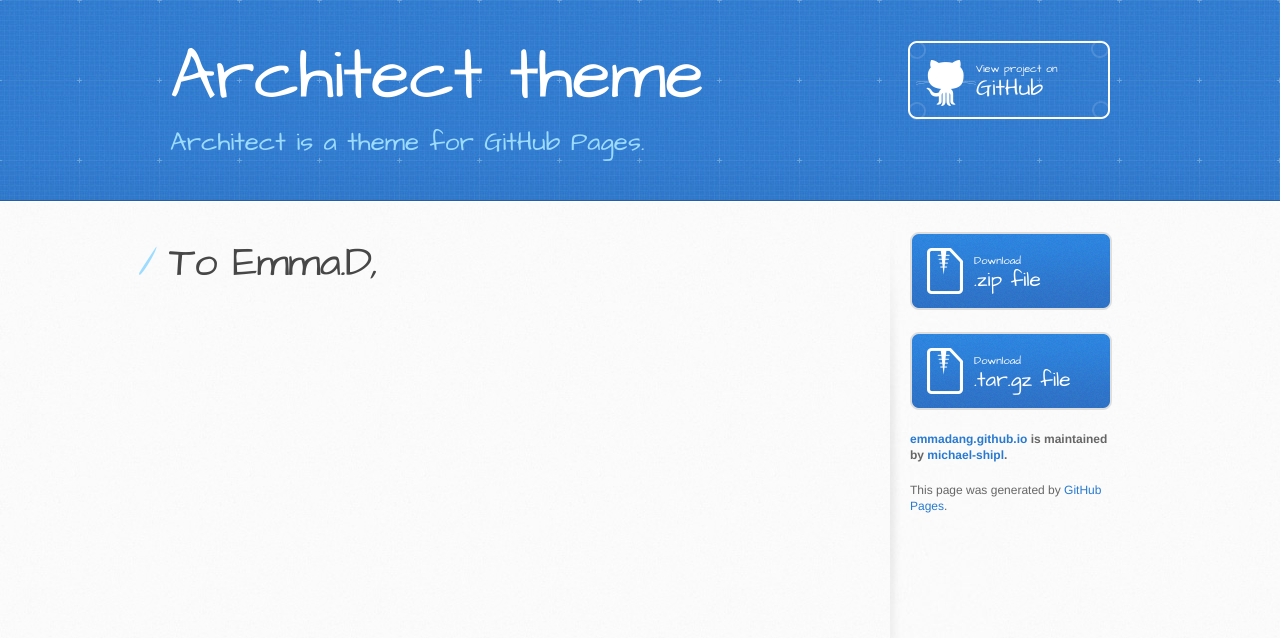
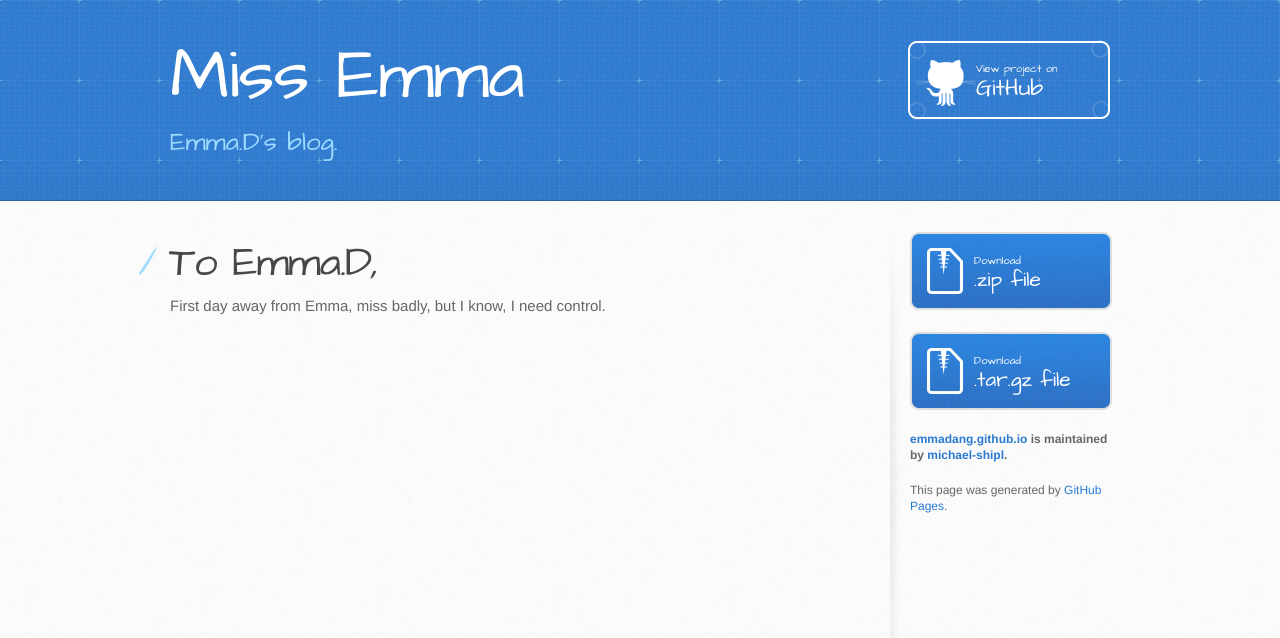
Before and after one commit to michael-shipl/emmadang.github.io, a Jekyll site: the page built from index.md, in a window 1280 px wide. Shown: the top 638 px of the page. Built offline with Jekyll 4.4.1, drawn with Linux system fonts in a browser that asks for light colours; our own code applies the rules of GitHub Pages for plain Markdown files.

Commit message:
Initial commit

```diff
--- a/_config.yml
+++ b/_config.yml
@@ -1,5 +1,5 @@
-title: Architect theme
-description: Architect is a theme for GitHub Pages.
+title: Miss Emma
+description: Emma.D's blog.
 show_downloads: true
 google_analytics:
 theme: jekyll-theme-architect
--- a/index.md
+++ b/index.md
@@ -4,3 +4,5 @@ layout: default
 
 
 # To Emma.D,
+
+First day away from Emma, miss badly, but I know, I need control.
```
Also changed, not shown: another-page.md (+1 -1 lines).
